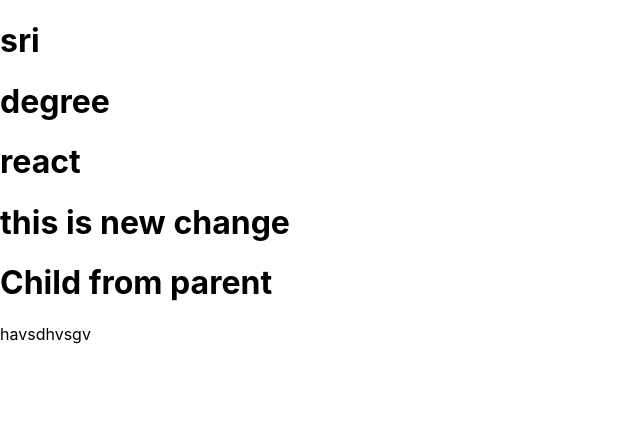
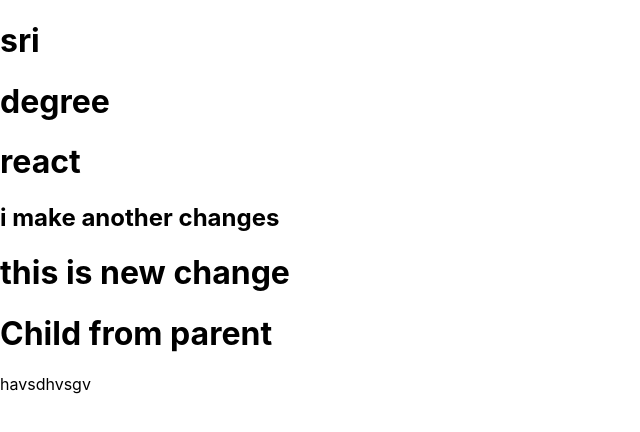
Before and after one commit to srimani282/Reactdev, a React (Create React App) app: page / in a window 1280 px wide. Shown: the top 432 px of the page, without its empty margins (0-640 px from the left). Built offline with nearby package versions, Linux system fonts and the light colour scheme.

Commit message:
i make another changes

```diff
--- a/src/App.js
+++ b/src/App.js
@@ -14,6 +14,7 @@ function App(props) {
         }}
       />
       <Children>
+        <h2>i make another changes</h2>
         <h1>this is new change</h1>
         <h1>Child from parent</h1>
         <p>havsdhvsgv</p>
```
